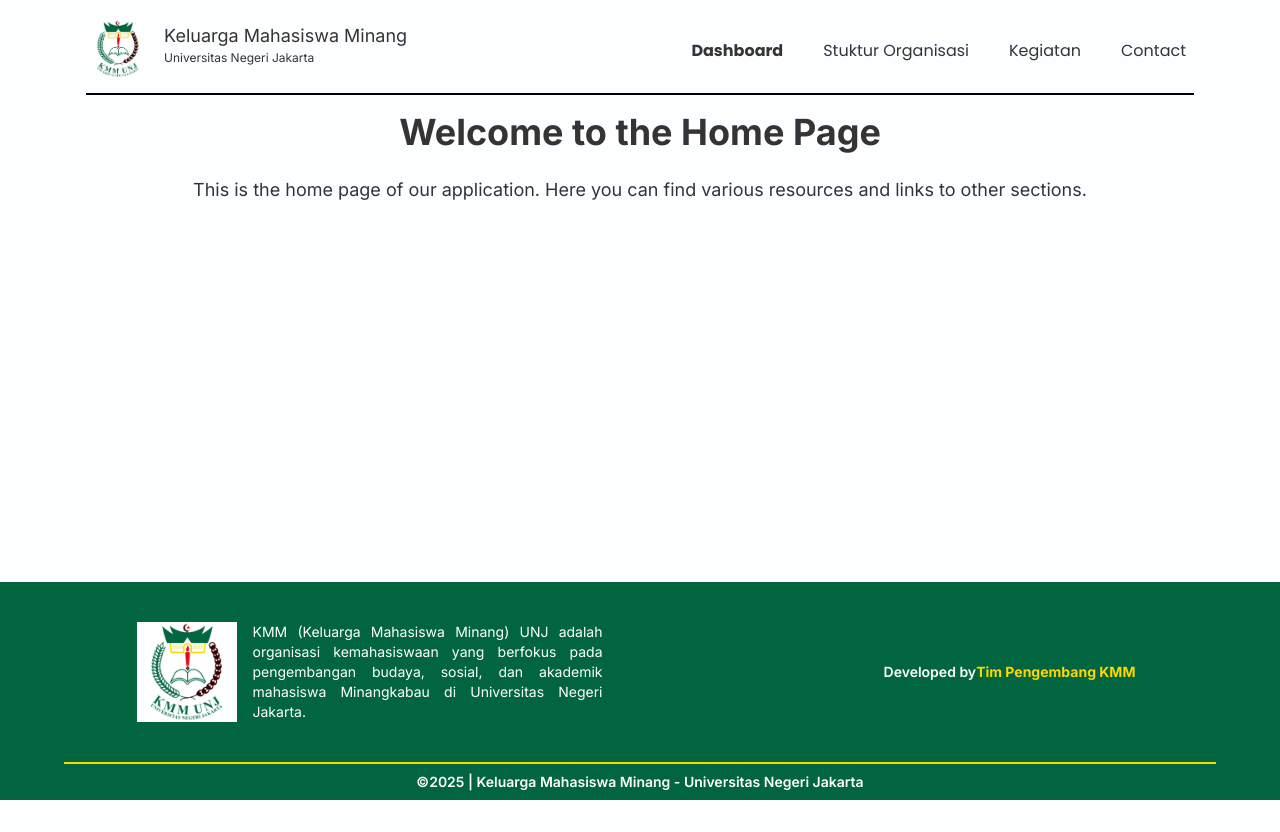
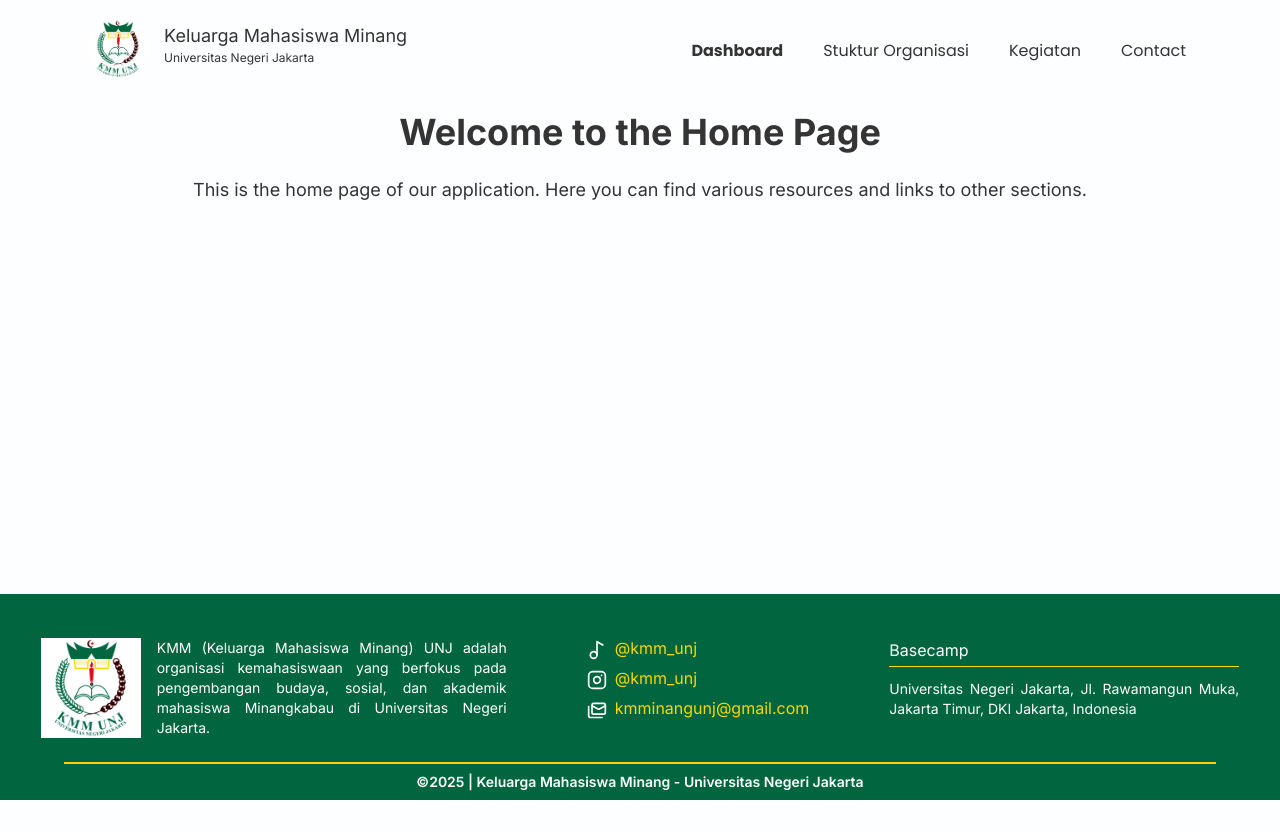
Before and after one commit to allfitra/KMM-UNJ_org-Profile, a React (Vite) app: page / in a window 1280 px wide. Built offline with nearby package versions, Linux system fonts and the light colour scheme.

Commit message:
update navbar, footer dan router

```diff
--- a/src/components/Footer.jsx
+++ b/src/components/Footer.jsx
@@ -1,34 +1,31 @@
-import { LogoKMM, LogoKMMcircle } from '@/assets/Content';
+import { LogoKMM } from '@/assets/Content';
 import { Link } from 'react-router-dom';
+import { InstagramIcon, MailsIcon, Music2Icon } from 'lucide-react';
 import React from 'react';
 
 export const Footer = () => {
   return (
-    <>
     <footer className="fixed bottom-0 left-0 z-10 w-full bg-[#01663f] text-white">
-        <div className="justify-around py-6 md:flex">
-          <div className="flex flex-col items-center justify-center gap-4 text-justify md:flex-row">
-            <Link to="/">
-              <img className="my-4 h-[100px] w-[100px]" src={LogoKMM} alt="KMM Logos" />
-            </Link>
+      <div className="flex flex-col items-center justify-center gap-5 py-6 md:flex-row md:gap-20">
+        <div className="mt-5 flex flex-col items-center justify-center gap-4 text-justify md:flex-row">
+          <div>
+            <img className="h-[100px] w-[100px]" src={LogoKMM} alt="KMM Logos" />
+          </div>
           <p className="max-w-[350px] text-sm">
             KMM (Keluarga Mahasiswa Minang) UNJ adalah organisasi kemahasiswaan yang berfokus pada
             pengembangan budaya, sosial, dan akademik mahasiswa Minangkabau di Universitas Negeri
             Jakarta.
           </p>
         </div>
-          <div className="flex items-center justify-center p-2">
-            <h1 className="flex text-sm font-semibold">
-              Developed by{' '}
-              <a
-                href=""
-                className="font-bold text-[#fbd600] hover:text-[#fbd600]"
-                target="_blank"
-                rel="noopener noreferrer"
-              >
-                Tim Pengembang KMM
-              </a>
-            </h1>
+        <SosmedSection />
+        <div className="flex items-center justify-center md:justify-start ">
+          <div className="max-w-[350px] text-justify">
+            <h2>Basecamp</h2>
+            <hr className="mt-1 border-t-[1px] border-[#fbd600]" />
+            <p className="mt-3 text-sm">
+              Universitas Negeri Jakarta, Jl. Rawamangun Muka, Jakarta Timur, DKI Jakarta, Indonesia
+            </p>
+          </div>
         </div>
       </div>
       <div className="flex justify-center">
@@ -40,6 +37,48 @@ export const Footer = () => {
         </h1>
       </div>
     </footer>
-    </>
   );
 };
+
+const SosmedSection = () => {
+  return (
+    <div className="justify-left flex flex-col items-center md:items-start md:justify-start">
+      <div className="flex flex-col gap-1.5">
+        {sosmedList.map((sosmed) => (
+          <div key={sosmed.name} className="flex items-start justify-start gap-2">
+            {sosmed.icon}
+            <Link
+              className="text-[#fbd600] hover:text-[white] hover:underline"
+              to={sosmed.href}
+              target="_blank"
+              rel="noopener noreferrer"
+            >
+              {sosmed.title}
+            </Link>
+          </div>
+        ))}
+      </div>
+    </div>
+  );
+};
+
+const sosmedList = [
+  {
+    name: 'Instagram',
+    title: '@kmm_unj',
+    href: 'https://www.instagram.com/kmm_unj/',
+    icon: <Music2Icon className="mt-1 h-5 w-5" />,
+  },
+  {
+    name: 'TikTok',
+    title: '@kmm_unj',
+    href: 'https://www.tiktok.com/@kmm_unj',
+    icon: <InstagramIcon className="mt-1 h-5 w-5" />,
+  },
+  {
+    name: 'Email',
+    title: 'kmminangunj@gmail.com',
+    href: 'mailto:kmminangunj@gmail.com',
+    icon: <MailsIcon className="mt-1 h-5 w-5" />,
+  },
+];
--- a/src/components/Navbar.jsx
+++ b/src/components/Navbar.jsx
@@ -13,9 +13,9 @@ export const Navbar = () => {
   const location = useLocation();
   const [navigation, setNavigation] = useState([
     { name: 'Dashboard', href: '/' },
-    { name: 'Stuktur Organisasi', href: '/education' },
-    { name: 'Kegiatan', href: '/experience' },
-    { name: 'Contact', href: '/contact' },
+    { name: 'Stuktur Organisasi', href: '/organisasi' },
+    { name: 'Kegiatan', href: '/kegiatan' },
+    { name: 'Contact', href: '/kontak' },
   ]);
 
   useEffect(() => {
@@ -59,19 +59,19 @@ const WebNavbar = ({ navigation, location, theme }) => {
     >
       <div className="flex justify-center">
         <div className="relative flex h-20 w-full max-w-7xl items-center justify-between md:px-14">
-          <div className="flex">
-            <Link to="/">
+          <Link to="/">
+            <div className="flex">
               <img
                 className="ml-0 mt-4 h-[60px] w-[60px] xl:ml-2"
                 src={LogoKMMcircle}
                 alt="KMM Logos"
               />
-            </Link>
-            <div className="ml-4 mt-5">
-              <h2 className="text-lg">Keluarga Mahasiswa Minang</h2>
-              <h3 className="text-xs">Universitas Negeri Jakarta</h3>
+              <div className="ml-4 mt-5">
+                <h2 className="text-lg">Keluarga Mahasiswa Minang</h2>
+                <h3 className="text-xs">Universitas Negeri Jakarta</h3>
+              </div>
             </div>
-          </div>
+          </Link>
 
           <div className="flex flex-shrink-0 items-center">
             <div className="mt-5 flex space-x-3">
@@ -94,7 +94,7 @@ const WebNavbar = ({ navigation, location, theme }) => {
         </div>
       </div>
 
-      <div className="flex justify-center">
+      <div className={classNames('flex justify-center', scrolled ? '' : 'hidden')}>
         <hr className="mt-[13px] w-[90%] border-t-2 border-black" />
       </div>
     </nav>
--- a/src/pages/activity/index.jsx
+++ b/src/pages/activity/index.jsx
@@ -0,0 +1,17 @@
+import React from 'react';
+
+import { MainLayout } from '@/components/Layouts';
+
+export const ActivityPage = () => {
+  return (
+    <MainLayout title="Minang di Rantau">
+      <div className="container mx-auto px-2">
+        <h1 className="mb-6 text-center text-4xl font-bold">Welcome to the Activity Page</h1>
+        <p className="text-center text-lg">
+          This is the activity page of our application. Here you can find various activities and
+          events related to the Minang community.
+        </p>
+      </div>
+    </MainLayout>
+  );
+};
--- a/src/pages/contact/index.jsx
+++ b/src/pages/contact/index.jsx
@@ -0,0 +1,16 @@
+import React from 'react';
+
+import { MainLayout } from '@/components/Layouts';
+
+export const ContactPage = () => {
+  return (
+    <MainLayout title="Minang di Rantau">
+      <div className="container mx-auto px-2">
+        <h1 className="mb-6 text-center text-4xl font-bold">Contact Us</h1>
+        <p className="text-center text-lg">
+          If you have any questions or need more information, feel free to reach out to us.
+        </p>
+      </div>
+    </MainLayout>
+  );
+};
--- a/src/pages/organization/index.jsx
+++ b/src/pages/organization/index.jsx
@@ -0,0 +1,17 @@
+import React from 'react';
+
+import { MainLayout } from '@/components/Layouts';
+
+export const OrganizationPage = () => {
+  return (
+    <MainLayout title="Minang di Rantau">
+      <div className="container mx-auto px-2">
+        <h1 className="mb-6 text-center text-4xl font-bold">Welcome to the Organization Page</h1>
+        <p className="text-center text-lg">
+          This is the organization page of our application. Here you can find information about the
+          Minang community and its organizational structure.
+        </p>
+      </div>
+    </MainLayout>
+  );
+};
--- a/src/routes/index.jsx
+++ b/src/routes/index.jsx
@@ -2,11 +2,17 @@ import { Route, Routes } from 'react-router-dom';
 
 import { HomePage } from '@/pages/home';
 import { NotFoundPage } from '@/pages/not-found';
+import { OrganizationPage } from '@/pages/organization';
+import { ActivityPage } from '@/pages/activity';
+import { ContactPage } from '@/pages/contact';
 
 export const AppRoutes = () => {
   return (
     <Routes>
       <Route path="/" element={<HomePage />} />
+      <Route path="/organisasi" element={<OrganizationPage />} />
+      <Route path="/kegiatan" element={<ActivityPage />} />
+      <Route path="/kontak" element={<ContactPage />} />
 
       <Route path="*" element={<NotFoundPage />} />
     </Routes>
```
Lines whose indentation alone changed are shown as unchanged.
